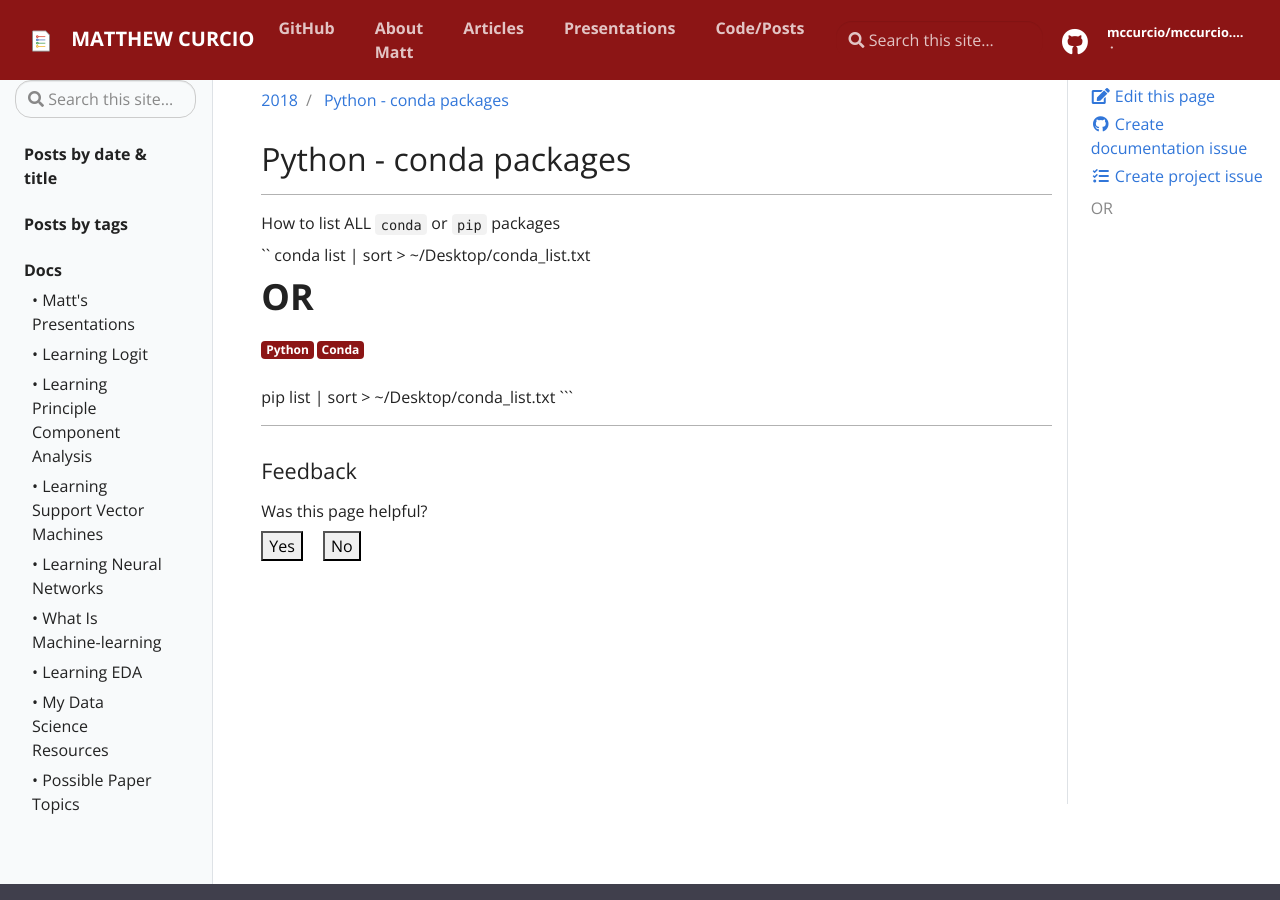
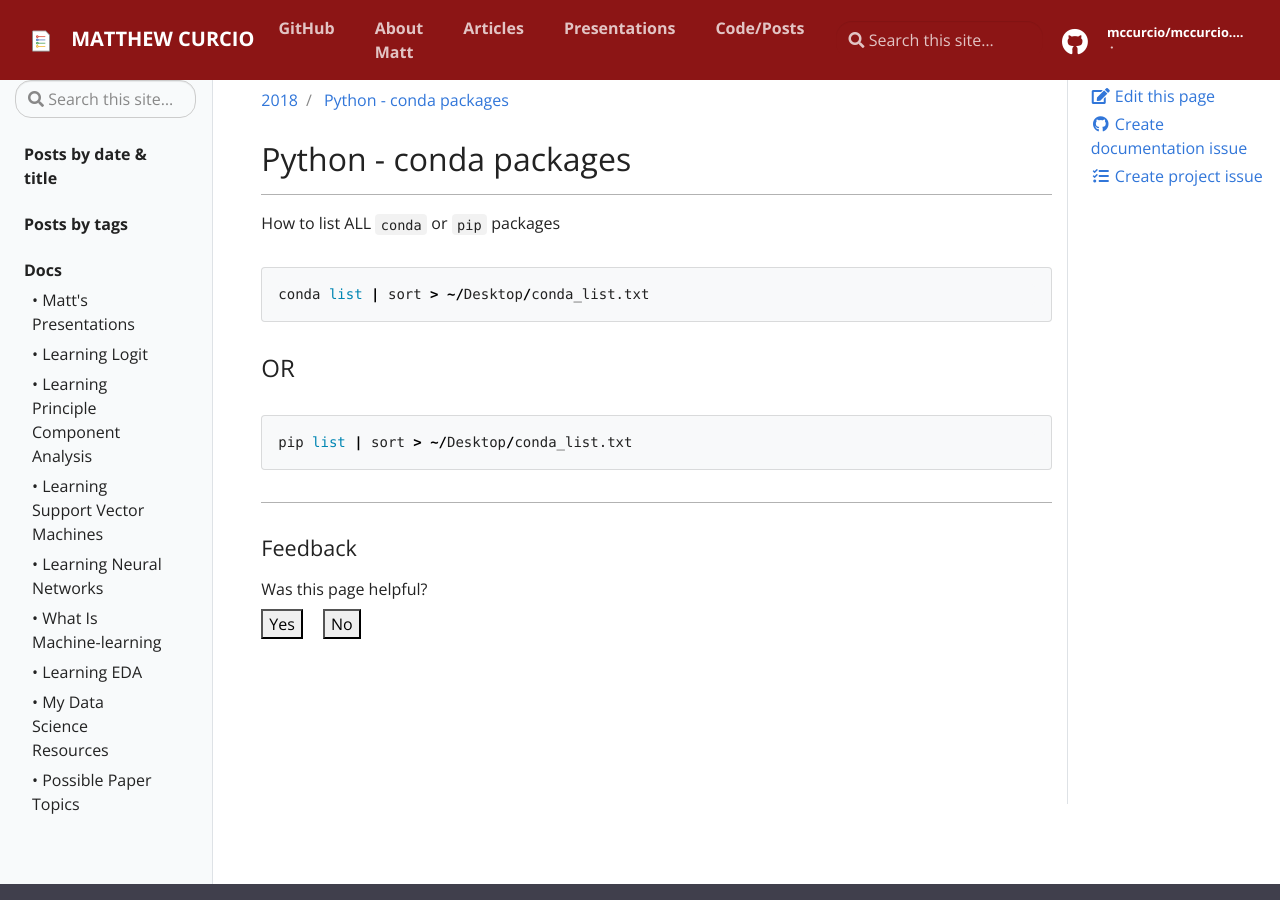
Before and after one commit to mccurcio/mccurcio.github.io, a Jekyll site: the page built from _posts/python/2018-08-15-python-conda.md, in a window 1280 px wide and 900 px high. Built offline with Jekyll 4.4.1, drawn with Linux system fonts in a browser that asks for light colours; our own code applies the rules of GitHub Pages for plain Markdown files.

Commit message:
Update 2018-08-15-python-conda.md

````diff
--- a/_posts/python/2018-08-15-python-conda.md
+++ b/_posts/python/2018-08-15-python-conda.md
@@ -1,16 +1,17 @@
 ---
 title: "Python - conda packages"
-date:  2018-08-15
 tags: Python Conda
 ---
 
 
 How to list ALL `conda` or `pip` packages
 
-``
+```python
 conda list | sort > ~/Desktop/conda_list.txt
+```
 
-# OR
+### OR
 
+```python
 pip list | sort > ~/Desktop/conda_list.txt
 ```
````
